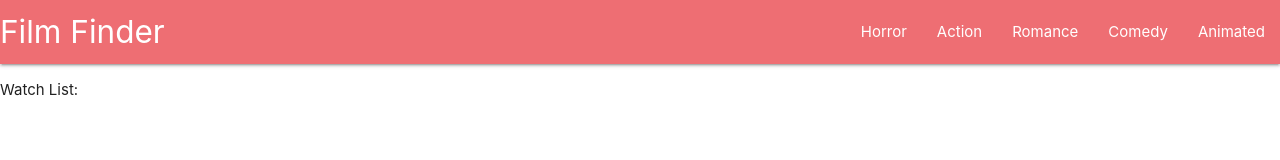
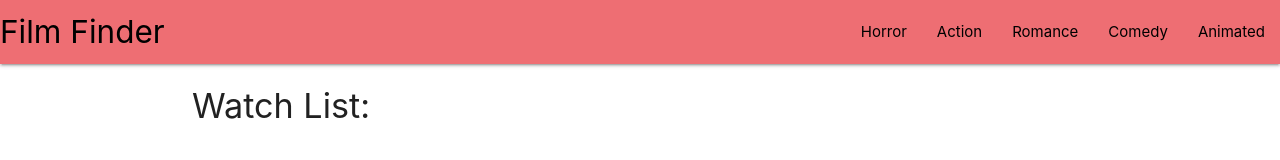
Before and after one commit to GonzalezG97/Film-Finder, a plain HTML site: page index.html in a window 1280 px wide. Drawn offline with nearby package versions, Linux system fonts and the light colour scheme.

Commit message:
tring to figure out git pull

```diff
--- a/index.html
+++ b/index.html
@@ -11,19 +11,19 @@
 <body>
     <nav>
         <div class="nav-wrapper">
-          <a href="#" class="brand-logo">Film Finder</a>
+          <a id="pageTitle" href="#" class="brand-logo black-text">Film Finder</a>
           <ul id="nav-mobile" class="right hide-on-med-and-down">
-            <li><a href="Display.html">Horror</a></li>
-            <li><a href="Display.html">Action</a></li>
-            <li><a href="Display.html">Romance</a></li>
-            <li><a href="Displaye.html">Comedy</a></li>
-            <li><a href="Display.html">Animated</a></li>
+            <li><a id="27" class="black-text" href="Display.html">Horror</a></li>
+            <li><a id="28" class="black-text" href="Display.html">Action</a></li>
+            <li><a id="10749" class="black-text" href="Display.html">Romance</a></li>
+            <li><a id="35" class="black-text" href="Display.html">Comedy</a></li>
+            <li><a id="16" class="black-text" href="Display.html">Animated</a></li>
           </ul>
         </div>
       </nav>
-      <div id="watchList">
+      <div id="watchList" class="container">
         <p>
-            Watch List:
+            <h4>Watch List:</h4>
         </p>
         <p id="savedMovies">
 
```
Also changed, not shown: Display.html (+3 -4 lines).
